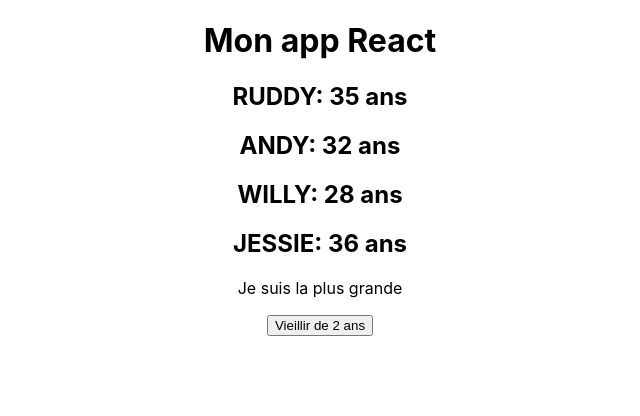
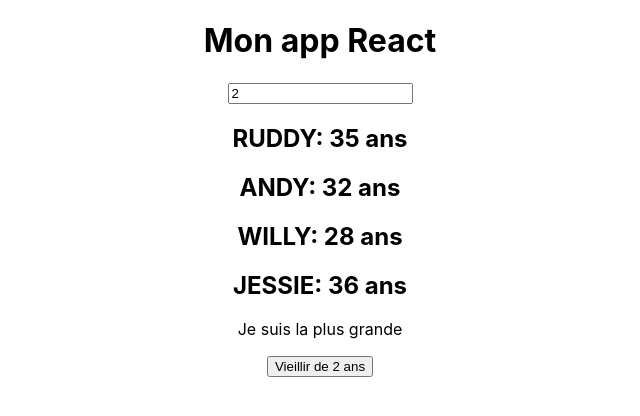
Before and after one commit to rpalvair/react-formation, a React (Create React App) app in the folder react-basics/: page / in a window 1280 px wide. Shown: the top 416 px of the page, without its empty margins (320-960 px from the left). Built offline with nearby package versions, Linux system fonts and the light colour scheme.

Commit message:
feat : Handle user input and update state

```diff
--- a/react-basics/src/App.js
+++ b/react-basics/src/App.js
@@ -35,12 +35,20 @@ class App extends Component {
     })
   }
 
+  handleChange = (event) => {
+    const value = Number(event.target.value)
+    this.setState({
+      number : value,
+    })
+  }
+
   render() {
     const { titre } = this.props
     const { famille, number } = this.state
     return (
       <div className="App">
         <h1>{titre}</h1>
+        <input value={number} onChange={this.handleChange} type="text"></input>
         <Membre age={famille.membre1.age} nom={famille.membre1.nom} />
         <Membre age={famille.membre2.age} nom={famille.membre2.nom} />
         <Membre age={famille.membre3.age} nom={famille.membre3.nom} />
```
